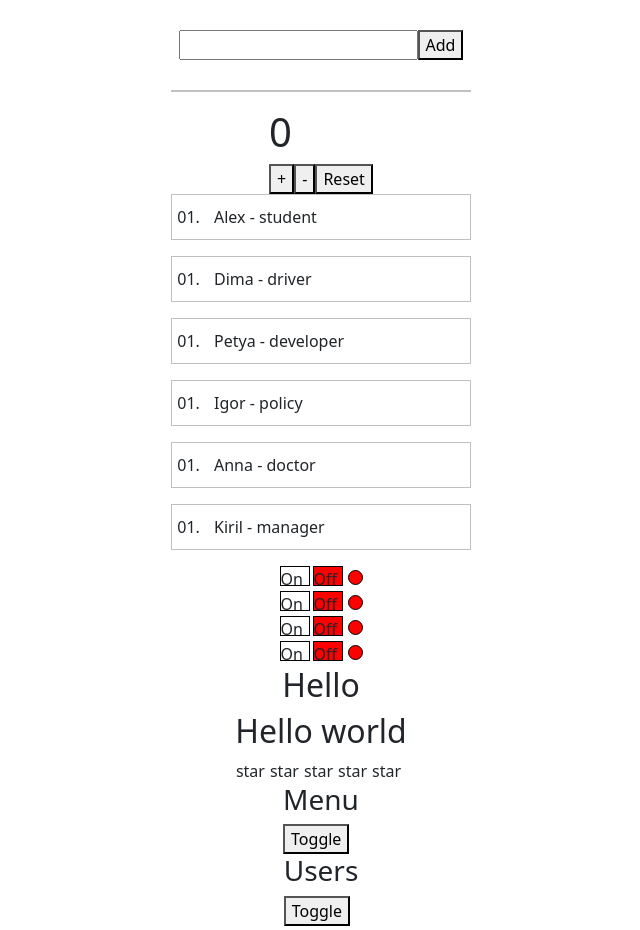
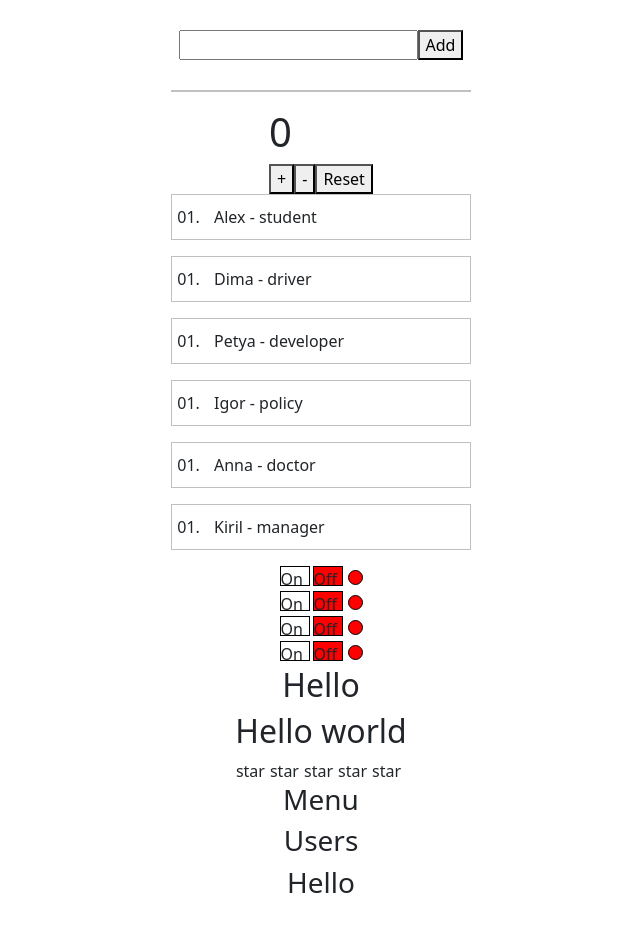
Before and after one commit to AliakseiKrasko/practic_react, a React (Create React App) app: page / in a window 1280 px wide. Shown: the top 930 px of the page, without its empty margins (319-959 px from the left). After the commit the page ends 908 px from the top, so only its background shows below. Built offline with nearby package versions, Linux system fonts and the light colour scheme.

Commit message:
added usestate in accordion

```diff
--- a/src/components/accordion/Accordion.tsx
+++ b/src/components/accordion/Accordion.tsx
@@ -11,23 +11,25 @@ export const Accordion = (props: AccordionProps) => {
     let [toggle, setToggle] = useState(false);
 
     return (
-        <div>
-            <AccordionTitle title={props.titleValue}/>
-            <button onClick={()=>setToggle(!toggle)}>Toggle</button>
+        <div style={{cursor: 'pointer' }}>
+            <AccordionTitle title={props.titleValue} onClick={()=>setToggle(!toggle)}/>
+
             {toggle && <AccordionBody/>}
         </div>
     )
 
 };
 
+
 type AccordionTitlePropsType = {
     title: string
+    onClick: () => void;
 }
 
 function AccordionTitle(props: AccordionTitlePropsType) {
     debugger
     return (
-        <h3>{props.title}</h3>
+        <h3 onClick={props.onClick}>{props.title}</h3>
     )
 }
 
--- a/src/components/onOf/OnOf.tsx
+++ b/src/components/onOf/OnOf.tsx
@@ -8,23 +8,23 @@ export const OnOf = (props: PropsType) => {
 
     let [on, setOn] = useState(false)
 
-    const OnStyle  = {
+    const OnStyle = {
         width: "30px",
         height: "20px",
         border: "1px solid black",
         display: "inline-block",
         background: on ? "green" : "white",
-
+        cursor: "pointer",
     }
 
-    const OfStyle  = {
+    const OfStyle = {
         width: "30px",
         height: "20px",
         border: "1px solid black",
         display: "inline-block",
         marginLeft: "3px",
         background: on ? "white" : "red",
-
+        cursor: "pointer",
     }
 
     const IndicatorStyle = {
@@ -38,11 +38,10 @@ export const OnOf = (props: PropsType) => {
     }
 
 
-
     return (
         <div>
-            <div style={OnStyle} onClick={ () => setOn(true) }>On</div>
-            <div style={OfStyle} onClick={ () => setOn(false) }>Off</div>
+            <div style={OnStyle} onClick={() => setOn(true)}>On</div>
+            <div style={OfStyle} onClick={() => setOn(false)}>Off</div>
             <div style={IndicatorStyle}></div>
         </div>
     );
```
